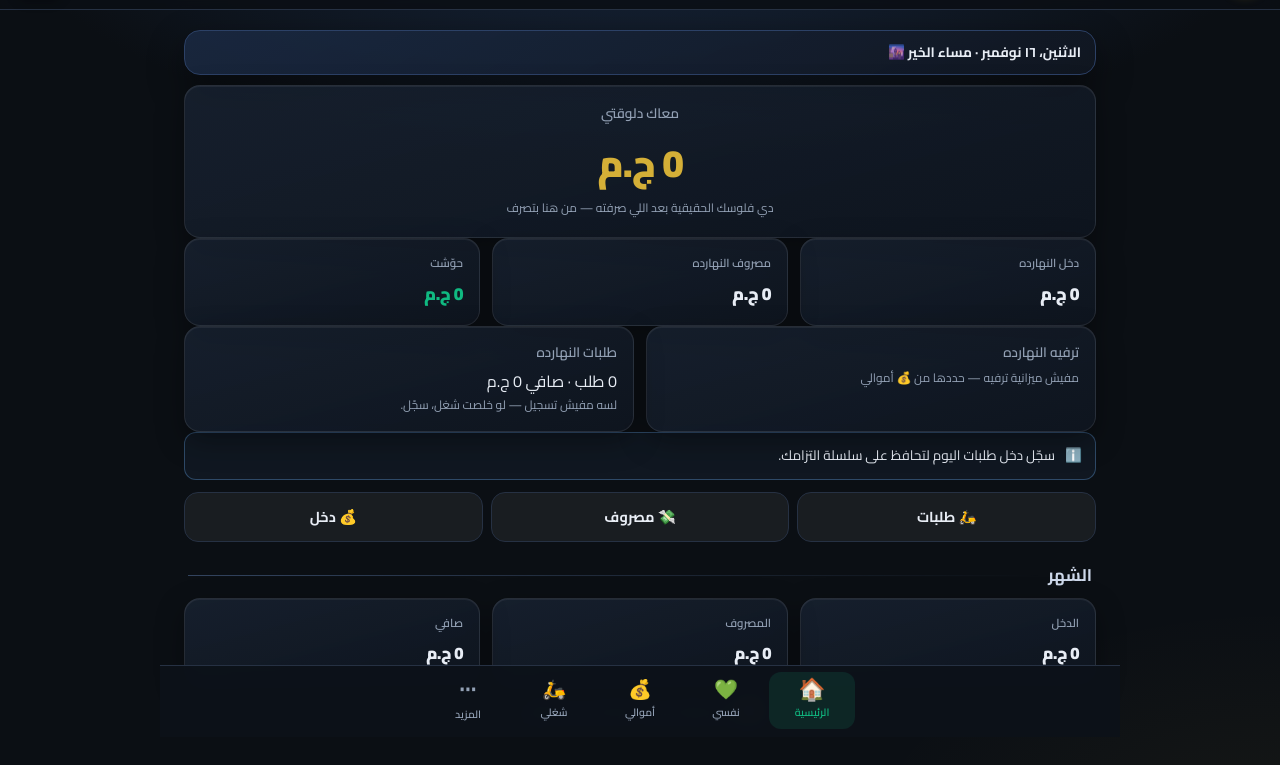
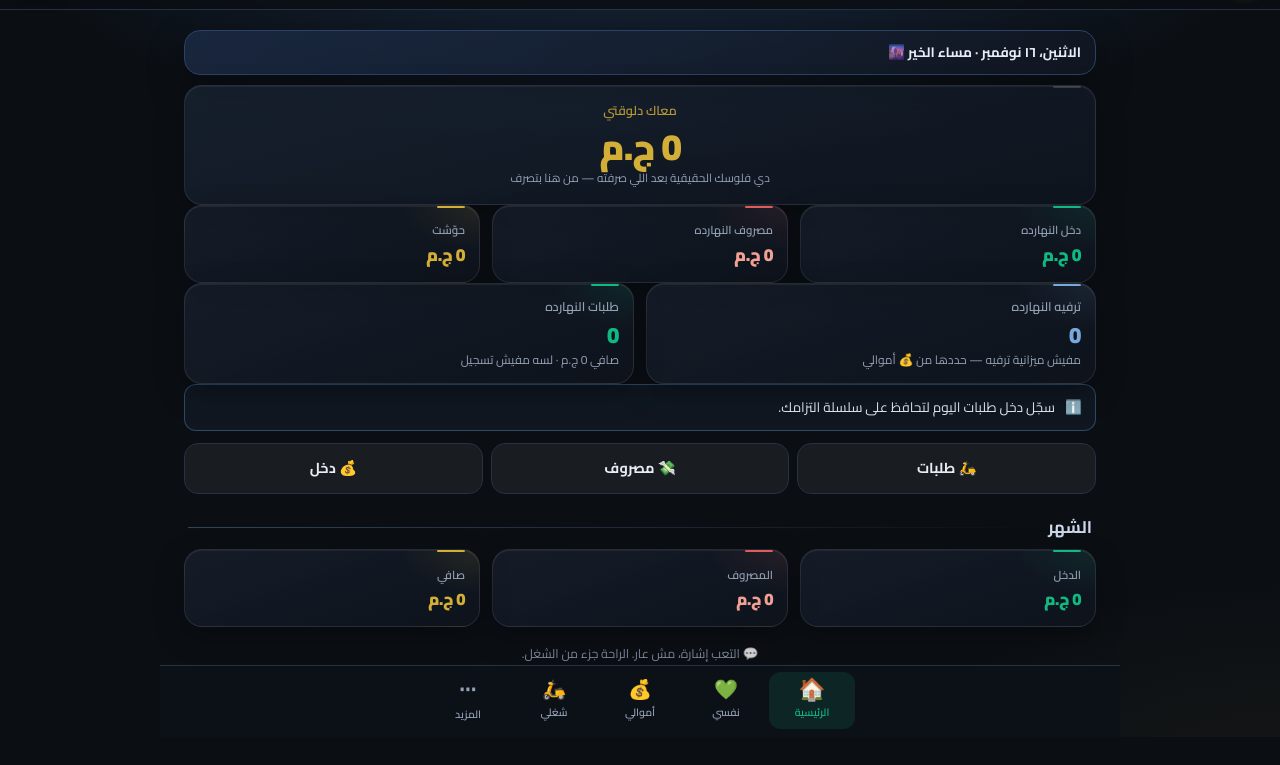
Before and after one commit to TDRS10/rebuild-myself, a plain HTML site: page index.html in a window 1280 px wide. Shown: the part 63-828 px from the top of the page. After the commit the page ends 800 px from the top, so only its background shows below. Drawn offline with Linux system fonts and the light colour scheme.

Commit message:
Card restyle: color-coded stat tiles, softer shape, consistent number layout

```diff
--- a/css/styles.css
+++ b/css/styles.css
@@ -75,23 +75,41 @@ a{color:inherit;text-decoration:none}
 /* ===== Cards ===== */
 /* شفافة عشان حركة الخلفية (المطر) تبان من ورا المربعات */
 .card{
-  background:linear-gradient(160deg,rgba(22,30,43,.72),rgba(13,19,29,.82));
+  background:linear-gradient(160deg,rgba(26,35,50,.68),rgba(14,20,30,.82));
   backdrop-filter:blur(8px) saturate(125%);
-  border:1px solid rgba(255,255,255,.07);
-  border-radius:var(--radius);
-  padding:16px;
-  box-shadow:var(--shadow),inset 0 1px 0 rgba(255,255,255,.05);
+  border:1px solid rgba(255,255,255,.055);
+  border-radius:18px;
+  padding:14px;
+  box-shadow:0 8px 22px rgba(0,0,0,.26),inset 0 1px 0 rgba(255,255,255,.045);
 }
-.card h3{font-size:.85rem;color:var(--muted);font-weight:600;margin-bottom:6px}
-.stat{display:flex;flex-direction:column;gap:2px}
-.stat .val{font-size:1.5rem;font-weight:900;letter-spacing:-.5px}
+.card h3{font-size:.78rem;color:var(--muted);font-weight:600;margin-bottom:4px}
+.stat{display:flex;flex-direction:column;gap:2px;justify-content:space-between;min-height:66px}
+.stat .val{font-size:1.4rem;font-weight:900;letter-spacing:-.5px;line-height:1.25}
+.stat .sub{font-size:.72rem;color:var(--muted);line-height:1.5}
+/* بلاطات ملوّنة: لكل رقم هويته بدل الصناديق الرمادية */
+.card.stat{position:relative;overflow:hidden}
+.card.stat::before{
+  content:"";position:absolute;top:0;right:14px;width:28px;height:2px;
+  border-radius:2px;background:var(--accent,rgba(255,255,255,.16));
+}
+.card.stat.green{--accent:var(--emerald);background:radial-gradient(110px 60px at 100% 0,rgba(16,185,129,.10),transparent 72%),linear-gradient(160deg,rgba(26,35,50,.68),rgba(14,20,30,.82))}
+.card.stat.gold{--accent:var(--gold);background:radial-gradient(110px 60px at 100% 0,rgba(212,175,55,.11),transparent 72%),linear-gradient(160deg,rgba(26,35,50,.68),rgba(14,20,30,.82))}
+.card.stat.blue{--accent:#7aa8dd;background:radial-gradient(110px 60px at 100% 0,rgba(122,168,221,.10),transparent 72%),linear-gradient(160deg,rgba(26,35,50,.68),rgba(14,20,30,.82))}
+.card.stat.red{--accent:var(--danger);background:radial-gradient(110px 60px at 100% 0,rgba(224,92,92,.10),transparent 72%),linear-gradient(160deg,rgba(26,35,50,.68),rgba(14,20,30,.82))}
+.card.stat.red .val{color:#f2a093}
 .stat .sub{font-size:.75rem;color:var(--muted)}
 .stat.gold .val{color:var(--gold)}
 .stat.green .val{color:var(--emerald)}
 .stat.blue .val{color:#7aa8dd}
 /* الرقم الكبير: معاك كام دلوقتي */
-.hero-money{text-align:center;padding:18px 14px;border-color:rgba(212,175,55,.35)}
-.hero-money .val{font-size:2.4rem;font-weight:900;color:var(--gold);letter-spacing:-1px}
+.hero-money{
+  text-align:center;padding:16px 14px;min-height:0;
+  border-color:rgba(212,175,55,.3);
+  background:linear-gradient(160deg,rgba(46,38,18,.55),rgba(14,20,30,.85));
+}
+.hero-money h3{font-size:.8rem;color:rgba(212,175,55,.85)}
+.hero-money .val{font-size:2.3rem;font-weight:900;color:var(--gold);letter-spacing:-1px;line-height:1.15}
+.hero-money .sub{font-size:.73rem}
 .card.clickable{cursor:pointer;transition:transform .15s,border-color .15s}
 .card.clickable:active{transform:scale(.98);border-color:var(--blue)}
 
--- a/js/app.js
+++ b/js/app.js
@@ -78,21 +78,21 @@
       <span class="sub">دي فلوسك الحقيقية بعد اللي صرفته — من هنا بتصرف</span>
     </div>
     <div class="grid three">
-      <div class="card stat"><h3>دخل النهارده</h3><span class="val" style="font-size:1.1rem">${fmt(tm.incomeToday)}</span></div>
-      <div class="card stat"><h3>مصروف النهارده</h3><span class="val" style="font-size:1.1rem">${fmt(tm.spentToday)}</span></div>
-      <div class="card stat green"><h3>حوّشت</h3><span class="val" style="font-size:1.1rem">${fmt(tm.savedToday)}</span></div>
+      <div class="card stat green"><h3>دخل النهارده</h3><span class="val" style="font-size:1.1rem">${fmt(tm.incomeToday)}</span></div>
+      <div class="card stat red"><h3>مصروف النهارده</h3><span class="val" style="font-size:1.1rem">${fmt(tm.spentToday)}</span></div>
+      <div class="card stat gold"><h3>حوّشت</h3><span class="val" style="font-size:1.1rem">${fmt(tm.savedToday)}</span></div>
     </div>
     <div class="grid c2">
-      <div class="card">
+      <div class="card stat blue">
         <h3>ترفيه النهارده</h3>
-        ${tm.outingCap > 0
-          ? bar(Math.round(tm.outingsToday / tm.outingCap * 100), 'gold') + '<p class="sub">' + fmt(tm.outingsToday) + ' من ' + fmt(tm.outingCap) + ' — باقي ' + fmt(tm.outingLeft) + '</p>'
-          : '<p class="hint">مفيش ميزانية ترفيه — حددها من 💰 أموالي</p>'}
+        <span class="val">${tm.outingCap > 0 ? fmt(tm.outingLeft) : '0'}</span>
+        <span class="sub">${tm.outingCap > 0 ? 'باقي من ' + fmt(tm.outingCap) + ' · صرفته ' + fmt(tm.outingsToday) : 'مفيش ميزانية ترفيه — حددها من 💰 أموالي'}</span>
+        ${tm.outingCap > 0 ? bar(Math.round(tm.outingsToday / tm.outingCap * 100), 'gold') : ''}
       </div>
-      <div class="card">
+      <div class="card stat green">
         <h3>طلبات النهارده</h3>
-        <p class="sub">${tm.orders} طلب · صافي ${fmt(tm.workNet)}${tm.hours ? ' · ' + tm.hours + ' ساعة' : ''}</p>
-        ${tm.orders === 0 ? '<p class="hint">لسه مفيش تسجيل — لو خلصت شغل، سجّل.</p>' : ''}
+        <span class="val">${tm.orders}</span>
+        <span class="sub">صافي ${fmt(tm.workNet)}${tm.hours ? ' · ' + tm.hours + ' ساعة' : ''}${tm.orders === 0 ? ' · لسه مفيش تسجيل' : ''}</span>
       </div>
     </div>
     ${alerts.map(a =>
@@ -106,9 +106,9 @@
     </div>
     <h2 class="sec-title">الشهر</h2>
     <div class="grid three">
-      <div class="card stat"><h3>الدخل</h3><span class="val" style="font-size:1.05rem">${fmt(inc)}</span></div>
-      <div class="card stat"><h3>المصروف</h3><span class="val" style="font-size:1.05rem">${fmt(exp)}</span>${burn > 0 ? '<span class="sub">' + fmt(burn) + ' في اليوم</span>' : ''}</div>
-      <div class="card stat"><h3>صافي</h3><span class="val" style="font-size:1.05rem">${fmt(inc - exp)}</span></div>
+      <div class="card stat green"><h3>الدخل</h3><span class="val" style="font-size:1.05rem">${fmt(inc)}</span></div>
+      <div class="card stat red"><h3>المصروف</h3><span class="val" style="font-size:1.05rem">${fmt(exp)}</span>${burn > 0 ? '<span class="sub">' + fmt(burn) + ' في اليوم</span>' : ''}</div>
+      <div class="card stat gold"><h3>صافي</h3><span class="val" style="font-size:1.05rem">${fmt(inc - exp)}</span></div>
     </div>
     <p class="quote-foot">💬 ${esc(quoteOfDay())}</p>`;
   }
--- a/sw.js
+++ b/sw.js
@@ -1,5 +1,5 @@
 /* راجع لنفسي — Service Worker: Offline كامل */
-const CACHE = 'raj3-v17';
+const CACHE = 'raj3-v18';
 const ASSETS = [
   './', './index.html', './manifest.webmanifest',
   './css/styles.css', './js/store.js', './js/data-rain.js', './js/app.js',
```
